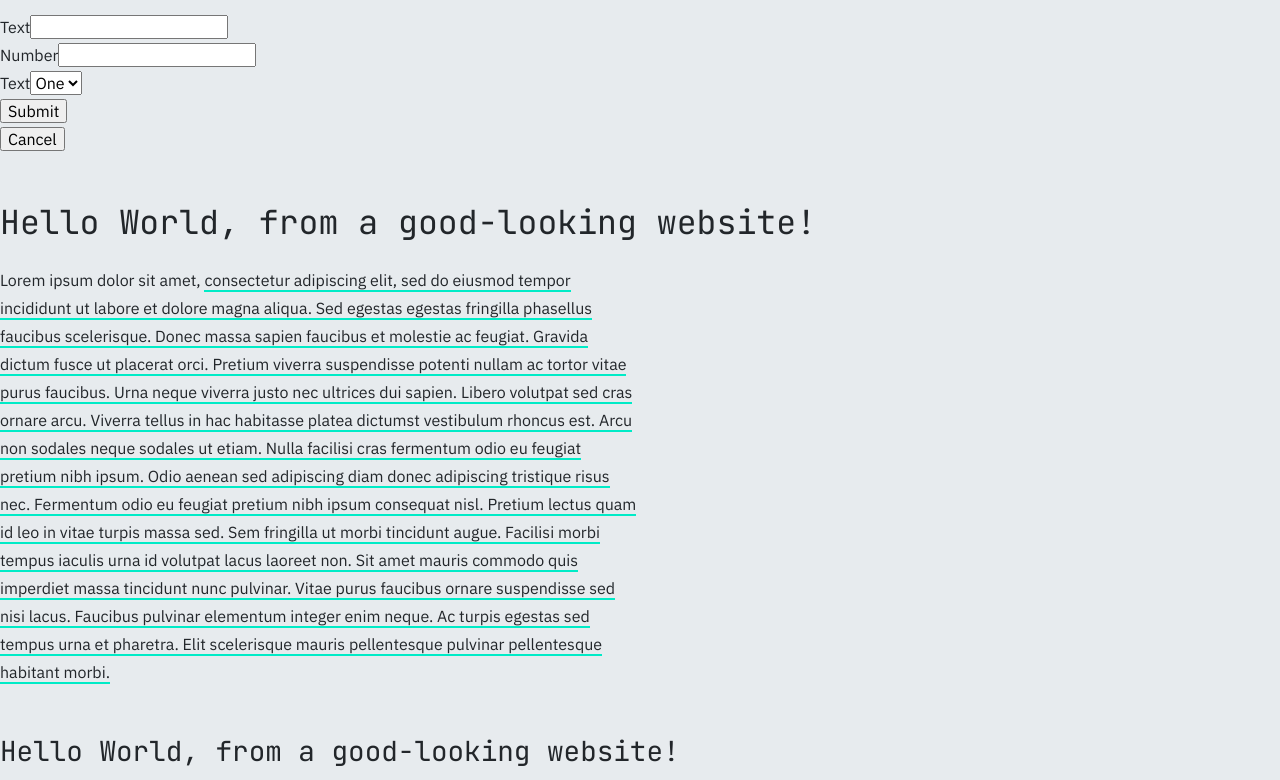
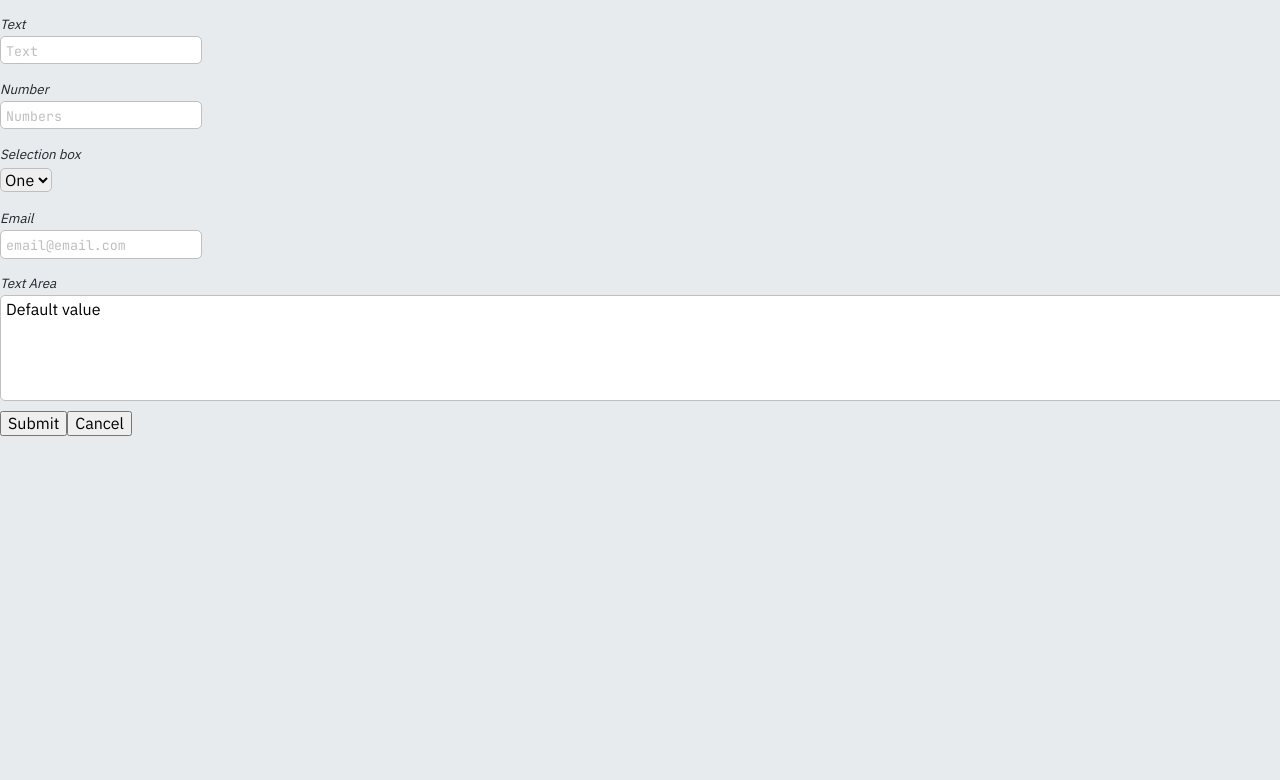
Before and after one commit to csdorman/LUT-ModernCSSDesignSystems, a website built with Parcel: page index.html in a window 1280 px wide. Shown: the part 1420-2200 px from the top of the page. After the commit the page ends 2007 px from the top, so only its background shows below. Built offline with nearby package versions, Linux system fonts and the light colour scheme.

Commit message:
Starting initial form styling

```diff
--- a/css/style.css
+++ b/css/style.css
@@ -14,6 +14,12 @@
   /* Define color intentions */
   --background: var(--lightGrey);
   --text-color: var(--black);
+  --lineColor: var(--grey);
+
+
+  /* Styles */
+  --line: solid 1px var(--lineColor);
+  --borderRadius: 5px;
 
   /* Typography */
   --heading-font: 'JetBrains Mono', monospace;
@@ -36,6 +42,7 @@ body {
   font-weight: 400;
   line-height: 1.75;
   margin-left: 20px;
+  padding-bottom: 150px;
 }
 
 p {
@@ -78,8 +85,8 @@ h5 {
 }
 
 blockquote {
-  border: 1px solid var(--white);
-  border-radius:15px;
+  border: var(--line);
+  border-radius:var(--borderRadius);
   background: var(--white);
   width: 40em;
   margin: 10px;
@@ -101,6 +108,40 @@ body {
   color: var(--text-color);
 }
 
+label {
+  display: block;
+  font-size: var(--smallText);
+  font-style: italic;
+  margin-top: 1em;
+}
+
+input, textarea {
+  border: var(--line);
+  border-radius: var(--borderRadius);
+  padding: 4px 5px;
+}
+
+textarea {
+  width: 100%;
+  height: 6rem;
+  line-height: 1.5rem;
+}
+
+::placeholder {
+  font-size: var(--smallText);
+  color: var(--grey);
+  font-family: var(--heading-font);
+}
+
+select {
+  border: var(--line);
+  border-radius: var(--borderRadius);
+}
+
+hr {
+  border-top: var(--line);
+}
+
 .dark {
   /* Easy to make a dark mode with this format */
   --background: var(--black);
--- a/index.html
+++ b/index.html
@@ -53,20 +53,17 @@
     <li>An ordered list</li>
   </ol>
   <form>
-    <div><label for="text">Text</label><input id="text" type="text"></div>
-    <div><label for="number">Number</label><input id="number" type="text"></div>
-    <div><label for="select"></label>Text<select id="select" type="text">
+    <div><label for="text">Text</label><input id="text" type="text" placeholder="Text"></div>
+    <div><label for="number">Number</label><input id="number" type="text" placeholder="Numbers"></div>
+    <div><label for="select">Selection box</label><select id="select" type="text">
       <option value="one">One</option>
       <option value="two">Two</option>
     </select></div>
-    <div><button>Submit</button></div>
-    <div><button>Cancel</button></div>
+    <div><label for="email">Email</label><input id="email" type="email" placeholder="email@email.com"></div>
+    <div><label for="textarea">Text Area</label>
+      <textarea  id="textarea">Default value</textarea></div>
+    <button>Submit</button><button>Cancel</button>
   </form>
-  <h2>Hello World, from a good-looking website!</h2>
-  <p>Lorem ipsum dolor sit amet, <a href="#">consectetur<a/> adipiscing elit, sed do eiusmod tempor incididunt ut labore et dolore magna aliqua. Sed egestas egestas fringilla phasellus faucibus scelerisque. Donec massa sapien faucibus et molestie ac feugiat. Gravida dictum fusce ut placerat orci. Pretium viverra suspendisse potenti nullam ac tortor vitae purus faucibus. Urna neque viverra justo nec ultrices dui sapien. Libero volutpat sed cras ornare arcu. Viverra tellus in hac habitasse platea dictumst vestibulum rhoncus est. Arcu non sodales neque sodales ut etiam. Nulla facilisi cras fermentum odio eu feugiat pretium nibh ipsum. Odio aenean sed adipiscing diam donec adipiscing tristique risus nec. Fermentum odio eu feugiat pretium nibh ipsum consequat nisl. Pretium lectus quam id leo in vitae turpis massa sed. Sem fringilla ut morbi tincidunt augue. Facilisi morbi tempus iaculis urna id volutpat lacus laoreet non. Sit amet mauris commodo quis imperdiet massa tincidunt nunc pulvinar. Vitae purus faucibus ornare suspendisse sed nisi lacus. Faucibus pulvinar elementum integer enim neque. Ac turpis egestas sed tempus urna et pharetra. Elit scelerisque mauris pellentesque pulvinar pellentesque habitant morbi.</p>
-  <h3>Hello World, from a good-looking website!</h3>
-  <p>Lorem ipsum dolor sit amet, consectetur adipiscing elit, sed do eiusmod tempor incididunt ut labore et dolore magna aliqua. Sed egestas egestas fringilla phasellus faucibus scelerisque. Donec massa sapien faucibus et molestie ac feugiat. Gravida dictum fusce ut placerat orci. Pretium viverra suspendisse potenti nullam ac tortor vitae purus faucibus. Urna neque viverra justo nec ultrices dui sapien. Libero volutpat sed cras ornare arcu. Viverra tellus in hac habitasse platea dictumst vestibulum rhoncus est. Arcu non sodales neque sodales ut etiam. Nulla facilisi cras fermentum odio eu feugiat pretium nibh ipsum. Odio aenean sed adipiscing diam donec adipiscing tristique risus nec. Fermentum odio eu feugiat pretium nibh ipsum consequat nisl. Pretium lectus quam id leo in vitae turpis massa sed. Sem fringilla ut morbi tincidunt augue. Facilisi morbi tempus iaculis urna id volutpat lacus laoreet non. Sit amet mauris commodo quis imperdiet massa tincidunt nunc pulvinar. Vitae purus faucibus ornare suspendisse sed nisi lacus. Faucibus pulvinar elementum integer enim neque. Ac turpis egestas sed tempus urna et pharetra. Elit scelerisque mauris pellentesque pulvinar pellentesque habitant morbi.</p>
-  <h4>An unordered List Here</h4>
 
   <script src="js/vendor/modernizr-3.11.2.min.js"></script>
   <script src="js/plugins.js"></script>
```
